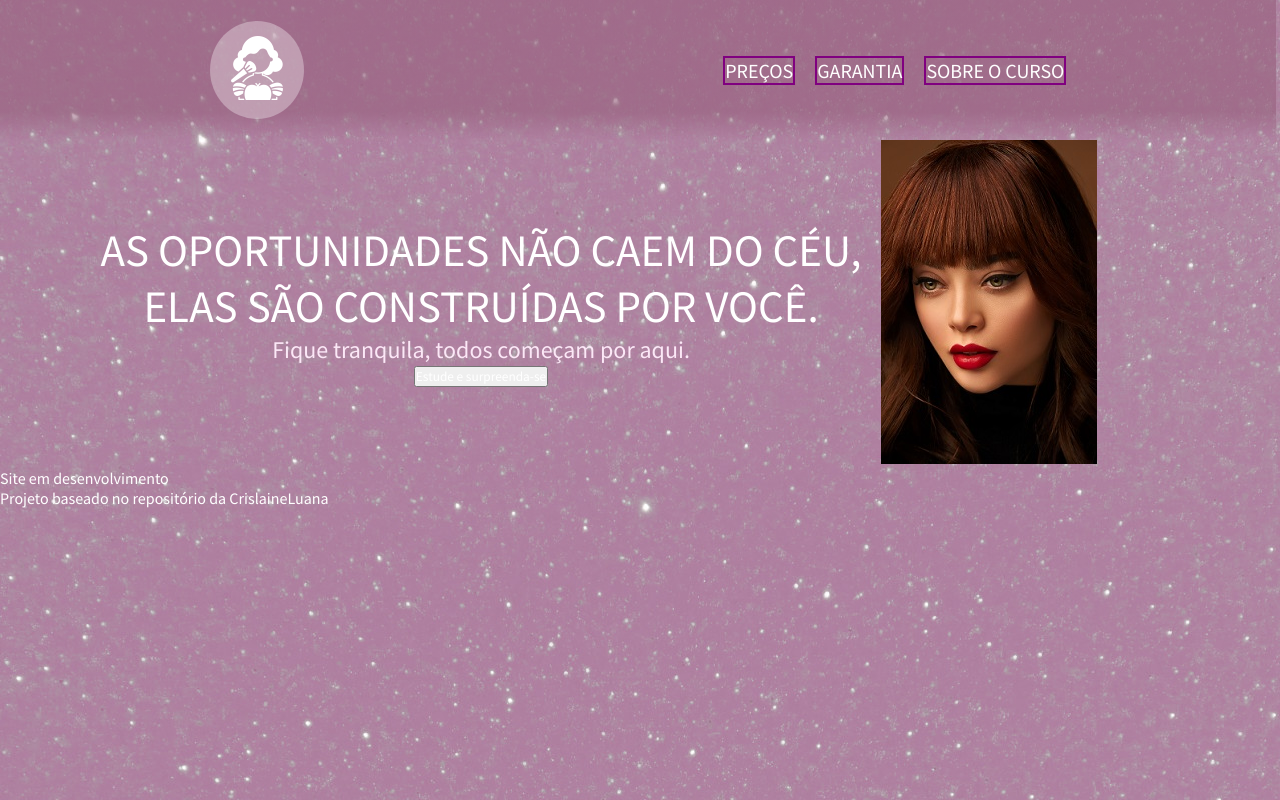
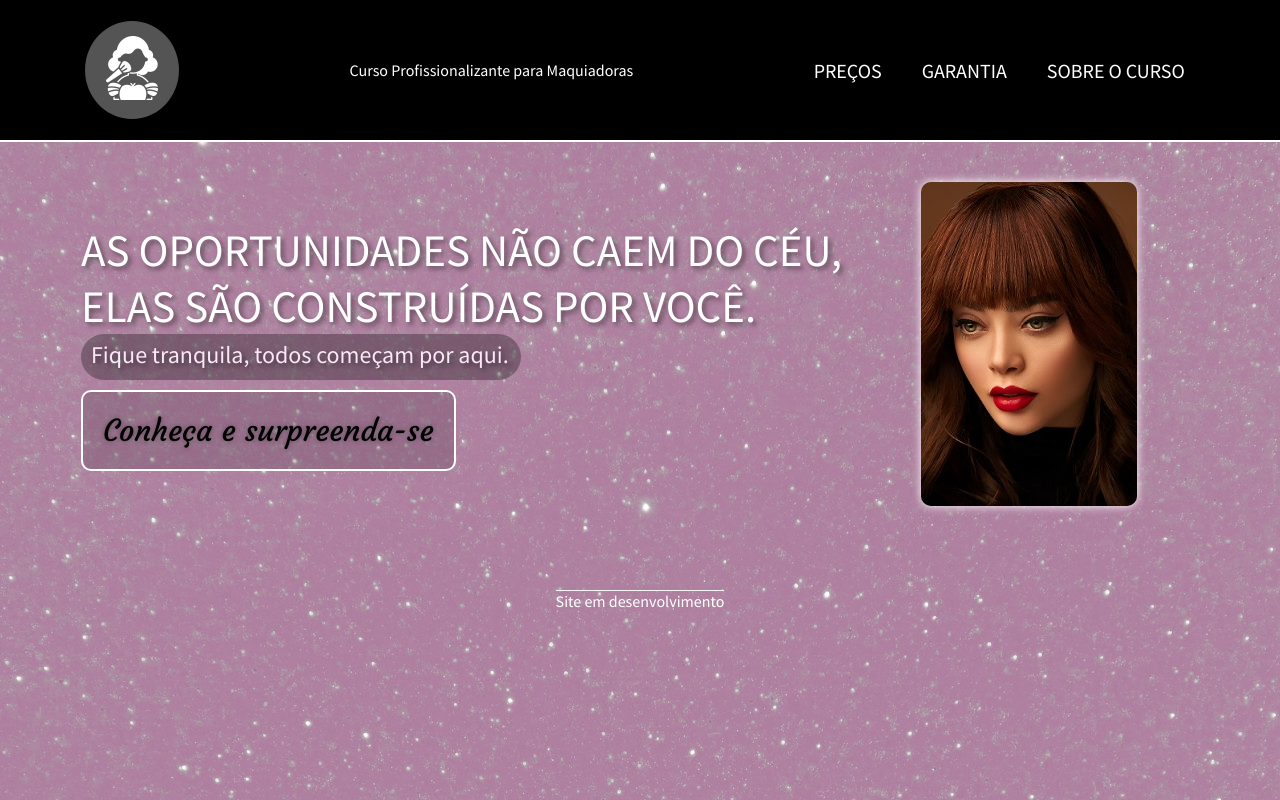
Before and after one commit to KarlaKirchhoff/maquiagem-profissional, a plain HTML site: page index.html in a window 1280 px wide. Drawn offline with Linux system fonts and the light colour scheme.

Commit message:
Corrigindo problemas estéticos
Ainda não está 100% mas já é o suficiente para não me fazer sentir vergonha, os botões ainda estão vazios e sem animação.

```diff
--- a/index.css
+++ b/index.css
@@ -28,14 +28,15 @@ body{
 /* CONFIGURAÇÕES DO CABEÇALHO */
 
 header{
-    width: 99.7vw;
+    width: 100vw;
     height: 10vh;
     padding: 30px 0px;
     display: flex;
     flex-direction: row;
     align-items: center;
     justify-content: space-around;
-    background-image: linear-gradient(to bottom, rgba(151, 96, 126, 0.623) 80%, transparent);
+    background-color: black;
+    border-bottom: 2px solid white;
 
 }
 
@@ -56,15 +57,13 @@ ul{
     flex-direction: row;
     align-items: center;
     gap: 20px;
-
-
 }
 
 li{
+    padding: 10px;
     list-style: none;
     text-transform: uppercase;
     font-size: 20px;
-    border: 2px solid purple;
 }
 
 /* CONFIGURAÇÕES DO 'MAIN' */
@@ -73,14 +72,16 @@ main{
     display:flex;
     flex-direction:row;
     align-items: center;
+    margin-top: 40px;
 }
 
 .conteudo-principal{
     width: 800px;
     display: flex;
-    text-align: center;
+    text-align: left;
     flex-direction: column;
     padding-left: 81px;
+    text-shadow: 3px 3px 5px rgba(0, 0, 0, 0.452);
 }
 
 h1{
@@ -89,5 +90,43 @@ h1{
 }
 
 h2{
+    display: inline;
+    width: 430px;
     color: rgb(252, 232, 247);
+    padding: 5px 0px 10px 10px;
+    background-color: rgba(0, 0, 0, 0.301);
+    border-radius: 30px;
+    margin-bottom: 10px
 }
+/* BOTÃO DO 'MAIN'*/
+
+button{
+    border: 2px solid white;
+    border-radius: 10px;
+    background-color: rgba(66, 42, 61, 0.219);
+    font-family: 'Courgette' , 'cursive';
+    font-size: 30px;
+    padding: 20px;
+    color: black;
+    text-shadow: 0px 0px 5px rgba(0, 0, 0, 0.349);
+
+}
+
+/* CONFIGURAÇÕES DA IMAGEM DA MODELO */
+
+#modelo1{
+    margin-left: 40px;
+    border-radius: 10px;
+    box-shadow: 0px 0px 10px;
+}
+
+footer{
+    display: flex;
+    flex-direction:column;
+    align-items: center;
+    margin-top: 80px;
+}
+
+#p-rodape{
+    border-top: 1px solid whitesmoke;
+}
--- a/index.html
+++ b/index.html
@@ -8,11 +8,14 @@
     <link href="index.css" type="text/css" rel="stylesheet">
     <title>Maquiagem</title>
 </head>
+
 <body>
     <header>
         <div class="imagem">
             <img id="logo" src="imagem/maquiagem1.png" alt="ll">
         </div>
+
+        <p>Curso Profissionalizante para Maquiadoras</p>
 
         <nav>
             <ul>
@@ -29,7 +32,7 @@
             <h2>Fique tranquila, todos começam por aqui.</h2>
 
             <div class="botoes">
-                <button>Estude e surpreenda-se</button>
+                <button>Conheça e surpreenda-se</button>
             </div>
         </div>
 
@@ -39,9 +42,7 @@
     </main>
 
     <footer>
-        <p>Site em desenvolvimento</p>
-        <p><a href="https://github.com/CrislaineLuana/landingPageAcademiaHtmlCss/blob/main/index.html">Projeto baseado no repositório da CrislaineLuana
-        </a></p>
+        <p id="p-rodape">Site em desenvolvimento</p>
     </footer>
 </body>
 </html>
```
